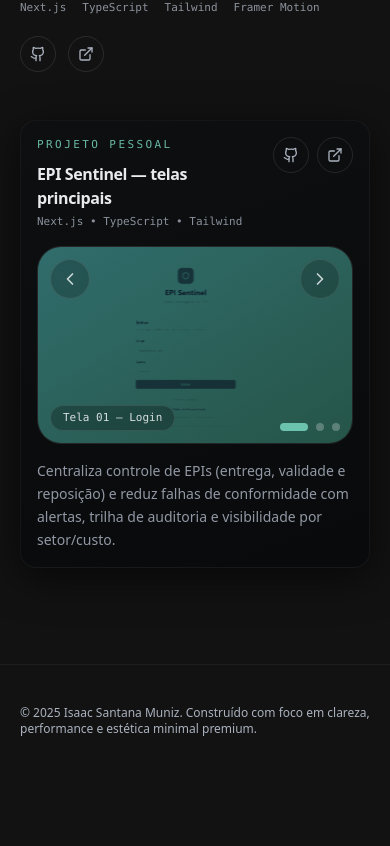
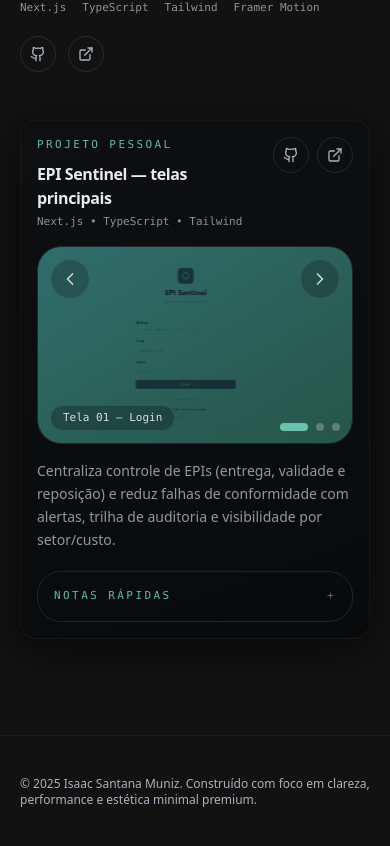
Before and after one commit to okisantt/portfolio, a Next.js app: page / in a window 390 px wide. Shown: the part 3222-4068 px from the top of the page. Before the commit the page ends 3999 px from the top, so only its background shows below. Built offline with nearby package versions, Linux system fonts and the light colour scheme.

Commit message:
features

```diff
--- a/components/sections/EpiSentinelShots.tsx
+++ b/components/sections/EpiSentinelShots.tsx
@@ -252,6 +252,65 @@ export default function EpiSentinelShots() {
               reduz falhas de conformidade com alertas, trilha de auditoria e
               visibilidade por setor/custo.
             </p>
+
+            {/* ✅ ADIÇÃO: Notas rápidas abaixo do quadrado (SOMENTE MOBILE) */}
+            <div className="md:hidden mt-5">
+              <details className="rounded-xl border border-white/10 bg-white/0">
+                <summary
+                  className="
+                    cursor-pointer list-none select-none
+                    px-4 py-4 flex items-center justify-between
+                    font-mono text-[11px] tracking-[0.22em] uppercase
+                    text-accent/85
+                  "
+                >
+                  Notas rápidas
+                  <span className="text-muted/60">+</span>
+                </summary>
+
+                <div className="px-4 pb-4 pt-1">
+                  <h4 className="mt-1 text-sm font-semibold tracking-tight text-text/90">
+                    Detalhes da case
+                  </h4>
+
+                  <p className="mt-3 text-sm leading-relaxed text-muted/85">
+                    Consigo transformar um processo manual e sujeito a falhas
+                    (controle de EPIs) em um fluxo rastreável, com regras de
+                    negócio claras, dados consistentes e auditoria. O foco foi
+                    reduzir risco de não conformidade e deixar a operação
+                    rápida: saber quem recebeu, o que vence, o que está pendente
+                    e por quê — em poucos cliques.
+                  </p>
+
+                  <div className="mt-6 border-t border-white/10 pt-5">
+                    <p className="font-mono text-[11px] tracking-[0.22em] uppercase text-muted/80">
+                      Highlights
+                    </p>
+
+                    <ul className="mt-3 space-y-2 text-sm text-muted/85">
+                      <li className="flex items-start gap-2">
+                        <span className="text-accent">▹</span>
+                        <span>Controle de EPIs, validade e rastreabilidade.</span>
+                      </li>
+                      <li className="flex items-start gap-2">
+                        <span className="text-accent">▹</span>
+                        <span>Auditoria e histórico de ações.</span>
+                      </li>
+                      <li className="flex items-start gap-2">
+                        <span className="text-accent">▹</span>
+                        <span>UX objetiva, foco em operação.</span>
+                      </li>
+                      <li className="flex items-start gap-2">
+                        <span className="text-accent">▹</span>
+                        <span>
+                          Validade e reposição com alertas e visão por colaborador/setor.
+                        </span>
+                      </li>
+                    </ul>
+                  </div>
+                </div>
+              </details>
+            </div>
           </div>
         </div>
 
--- a/components/sections/FeaturedProject.tsx
+++ b/components/sections/FeaturedProject.tsx
@@ -20,6 +20,7 @@ export default function FeaturedProject() {
 
         <span className="h-px flex-1 bg-white/10" />
       </div>
+
       <div className="hidden md:grid grid-cols-12 items-center gap-6">
         <div className="relative col-span-7">
           <div className="group relative w-full max-w-[640px] aspect-[16/10]">
@@ -115,6 +116,7 @@ export default function FeaturedProject() {
           </div>
         </div>
       </div>
+
       <div className="md:hidden">
         <div className="relative w-full aspect-[16/10]">
           <div className="absolute inset-0 translate-x-3 translate-y-3 rounded-sm border border-accent/60" />
```
